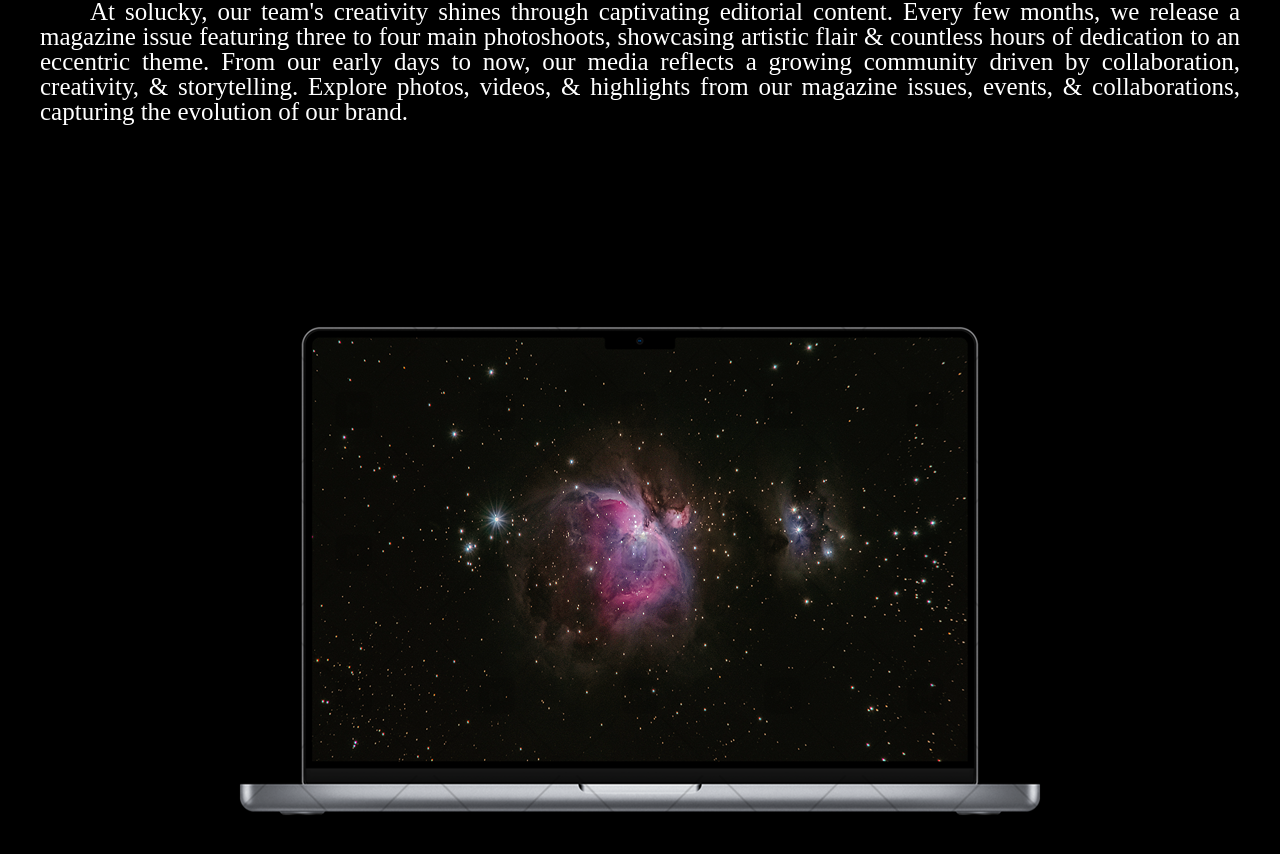
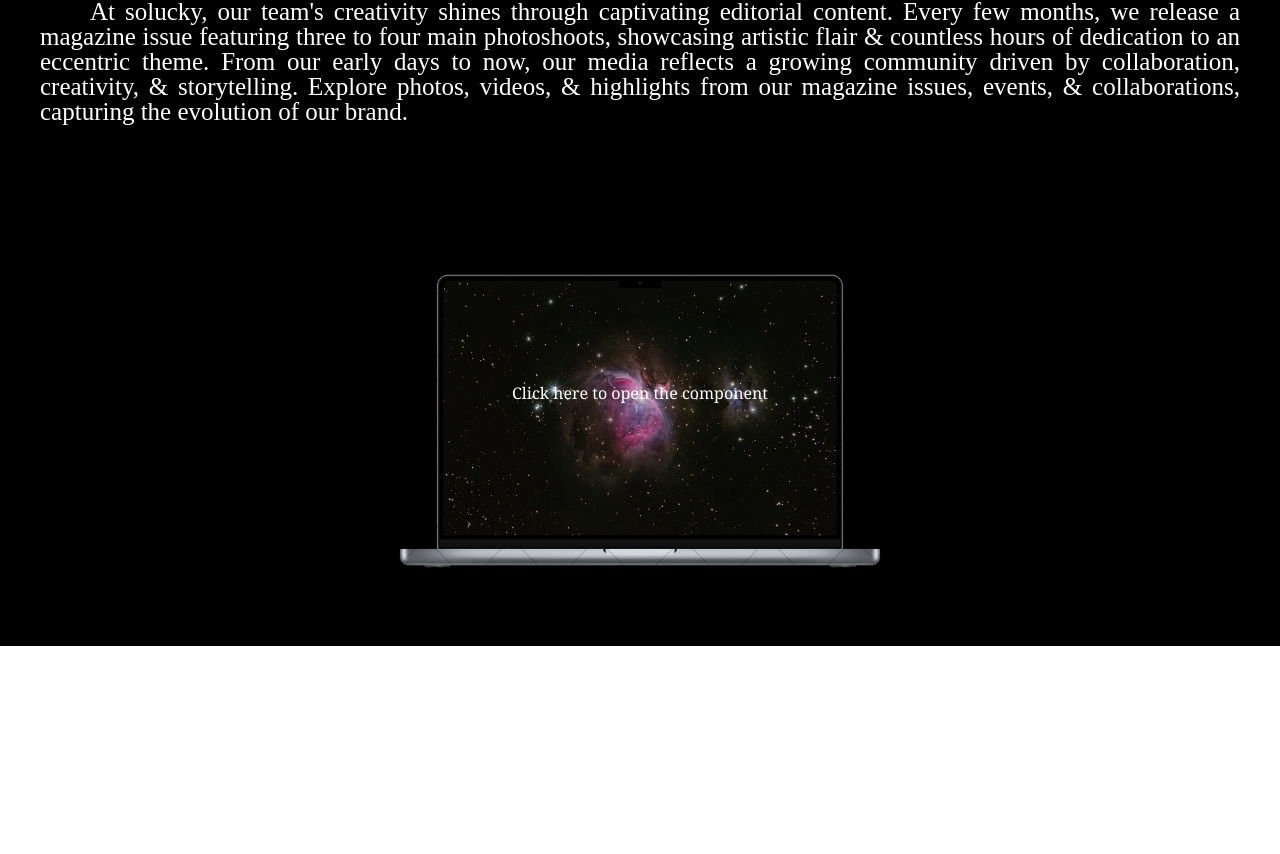
Before and after one commit to shaynatrivedi/solucky, a React (Create React App) app in the folder solucky-react-app/: page /media in a window 1280 px wide. Shown: the part 776-1630 px from the top of the page. After the commit the page ends 1422 px from the top, so only its background shows below. Built offline with nearby package versions, Linux system fonts and the light colour scheme; grey boxes are pictures that could not be loaded; a web font is replaced by a local one.

Commit message:
center content onto the laptop screen

```diff
--- a/solucky-react-app/src/components/Media.css
+++ b/solucky-react-app/src/components/Media.css
@@ -40,3 +40,28 @@
     margin-top: -120px;
     z-index: 99;
 }
+
+.macbook-interact-container {
+    position: relative;
+    width: 600px; /* adjust based on your design */
+  }
+
+.macbook-image {
+width: 100%;
+display: block;
+}
+
+.laptop-screen-frame {
+position: absolute;
+top: 20%;    /* adjust these values to match the screen area */
+left: 10%;
+width: 80%;
+height: 60%;
+cursor: pointer; /* indicates it’s clickable */
+}
+
+.click-prompt {
+color: white;
+text-align: center;
+padding-top: 20%; /* center the text within the screen */
+}
```
